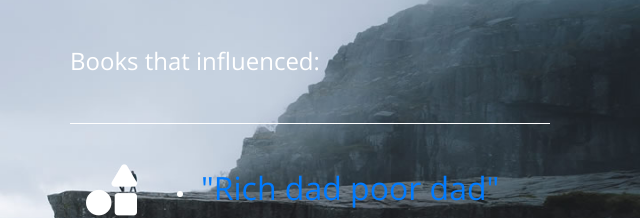
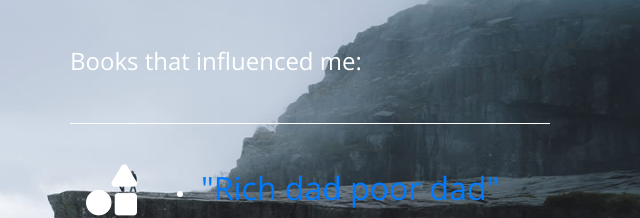
Before and after one commit to jonathansh44/yonatan2, a plain HTML site: page index.html in a window 1280 px wide. Shown: the part 167-385 px from the top of the page, 640-1280 px from the left. Drawn offline with nearby package versions, Linux system fonts and the light colour scheme.

Commit message:
Update index.html

```diff
--- a/index.html
+++ b/index.html
@@ -63,7 +63,7 @@ https://templatemo.com/tm-550-diagoona
                 <div class="tm-col-left"></div>
                 <main class="tm-col-right">
                     <section class="tm-content tm-about">
-                        <h2 class="mb-5 tm-content-title">Books that influenced:</h2>
+                        <h2 class="mb-5 tm-content-title">Books that influenced me:</h2>
                         <hr class="mb-4">
                         <div class="media my-3">
                             <i class="fas fa-shapes fa-3x p-3 mr-4"></i>
```
